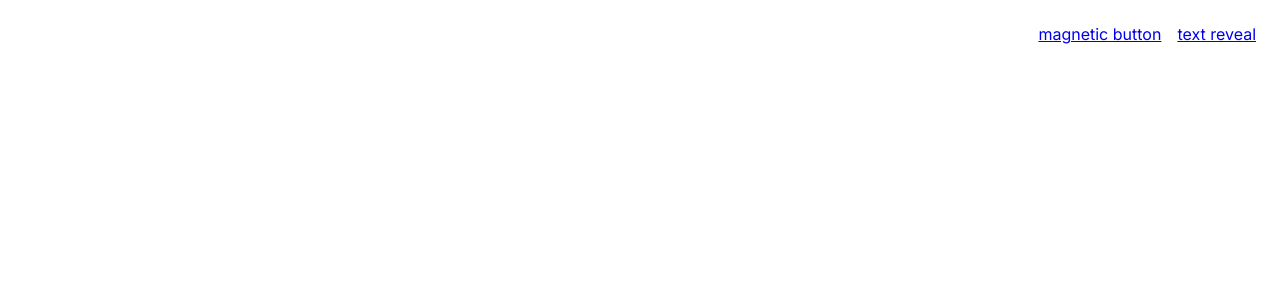
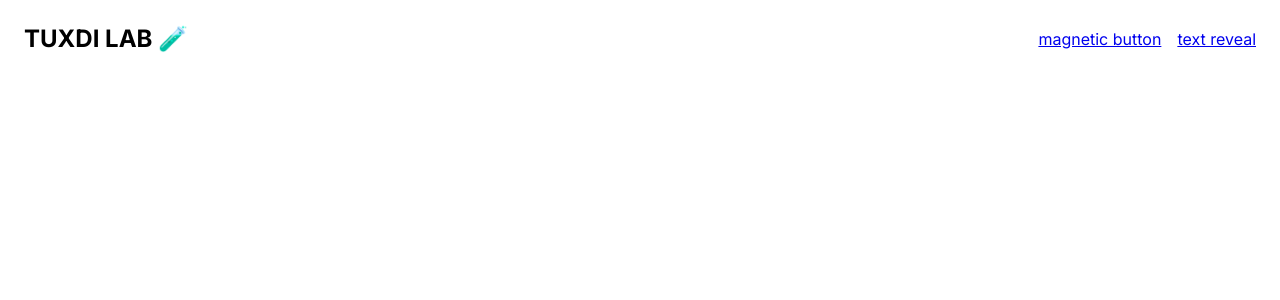
Before and after one commit to tomasferrerasdev/tuxdi-lab, a Next.js app: page / in a window 1280 px wide. Shown: the top 300 px of the page. Built offline with nearby package versions, Linux system fonts and the light colour scheme.

Commit message:
feat: add logo, nav

```diff
--- a/app/labs/magnetic-button/page.module.scss
+++ b/app/labs/magnetic-button/page.module.scss
@@ -13,6 +13,10 @@
       color: black;
       font-weight: 800;
       cursor: pointer;
+      font-size: 72px;
+      background: linear-gradient(85deg, #ff9b04 27.02%, #be48f5 50.3%);
+      -webkit-background-clip: text;
+      -webkit-text-fill-color: transparent;
     }
 
     &:hover {
--- a/app/page.jsx
+++ b/app/page.jsx
@@ -4,8 +4,11 @@ export default function Home() {
   return (
     <main className={styles.main}>
       <div className={styles.navbar}>
-        <a href="/labs/magnetic-button">magnetic button</a>
-        <a href="/labs/text-reveal">text reveal</a>
+        <h1>TUXDI LAB 🧪</h1>
+        <div className={styles.navbarLinks}>
+          <a href="/labs/magnetic-button">magnetic button</a>
+          <a href="/labs/text-reveal">text reveal</a>
+        </div>
       </div>
     </main>
   );
--- a/app/page.module.scss
+++ b/app/page.module.scss
@@ -2,10 +2,20 @@
   background-color: white;
 
   .navbar {
+    display: flex;
+    justify-content: space-between;
     padding: 24px;
-    display: flex;
     align-items: center;
-    justify-content: flex-end;
-    gap: 16px;
+
+    h1 {
+      font-size: 24px;
+    }
+
+    .navbarLinks {
+      display: flex;
+      align-items: center;
+      justify-content: center;
+      gap: 16px;
+    }
   }
 }
```
